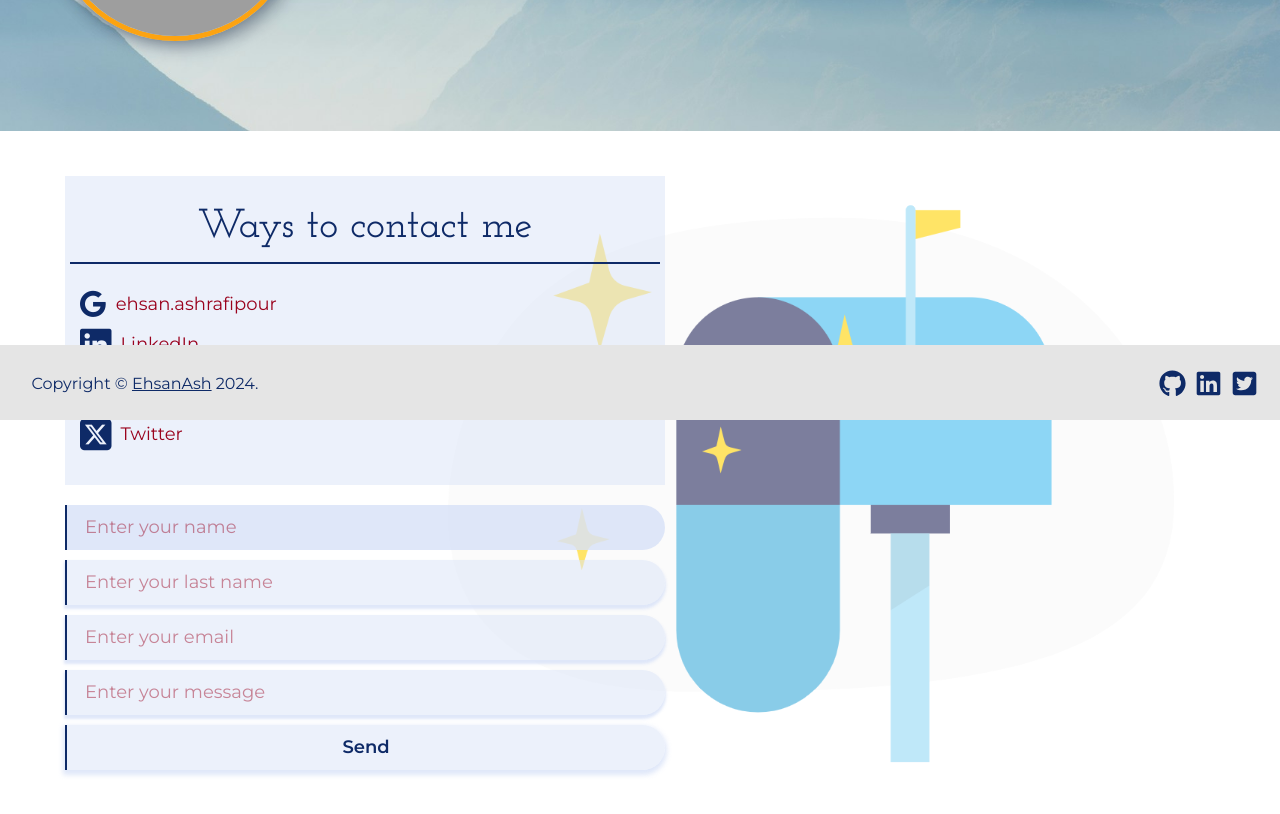
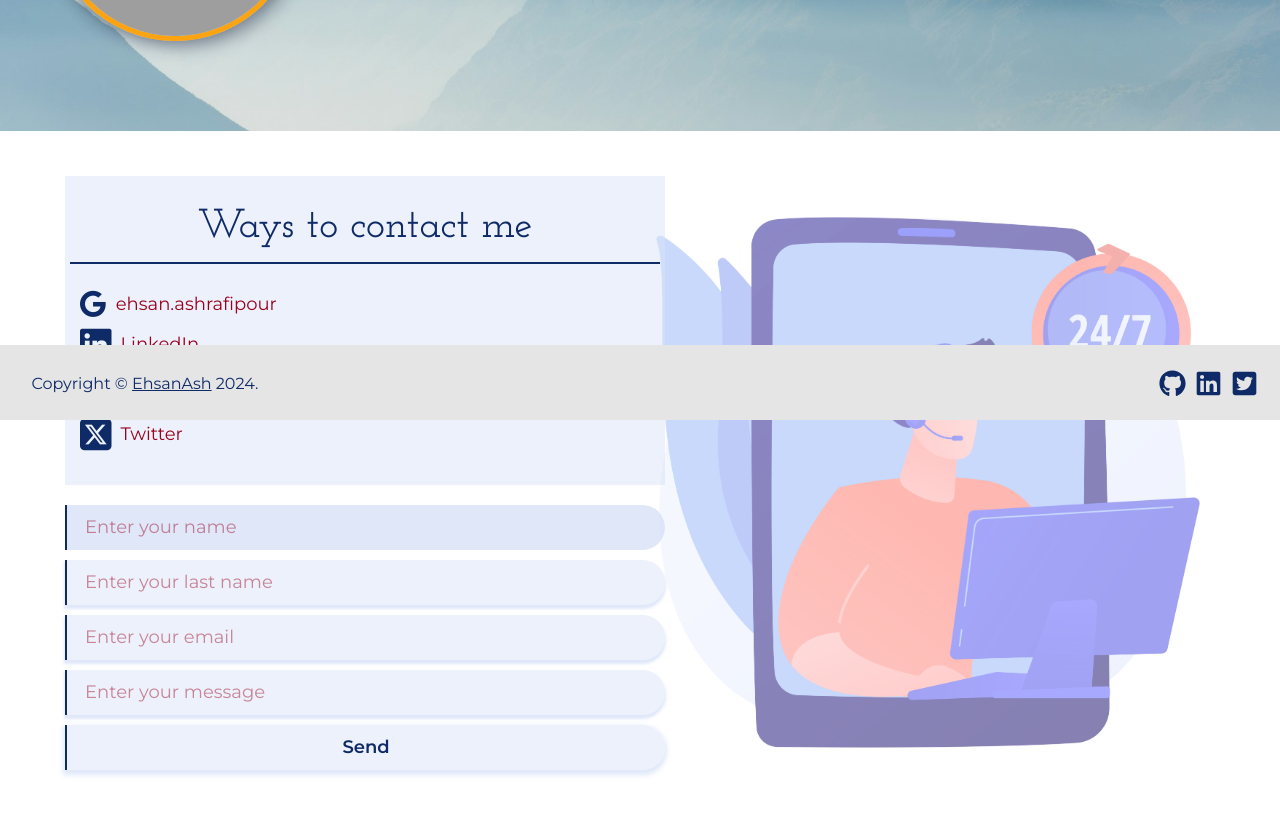
Before and after one commit to EhsanAsh/EhsanAsh-Portfolio, a React (Vite) app: page /contact in a window 1280 px wide. Shown: the part 380-1194 px from the top of the page. Built offline with nearby package versions, Linux system fonts and the light colour scheme; grey boxes are pictures that could not be loaded; a web font is replaced by a local one.

Commit message:
refactor: Update Contact page background image and overlay color

```diff
--- a/src/pages/Contact.jsx
+++ b/src/pages/Contact.jsx
@@ -2,6 +2,8 @@
 // ========================================================
 // https://www.npmjs.com/package/@emailjs/browser
 // https://www.emailjs.com/docs/
+// <a
+// <a href="https://www.freepik.com/free-vector/all-day-support-round-clock-assistance-24-hours-call-centre-subscriber-help-aid-service-telephone-calls-messages-operator-cartoon-character_11669693.htm#fromView=search&page=5&position=2&uuid=e6335a91-e40b-4d13-86d0-2c756df76da9">Image by vectorjuice on Freepik</a>
 // ===================================================
 
 // Importing Validation function and EmailJS
@@ -126,7 +128,7 @@
             p={10}
             bgImage={ContactPagePic}
             bgRepeat='no-repeat'
-            bgSize={{ base: 'cover', md: 'contain' }}
+            bgSize='contain'
             bgPosition={{ base: 'center', md: 'right' }}
             bgAttachment='scroll'
             _before={{ // Pseudo-element for overlay
@@ -136,7 +138,7 @@
                 right: 0,
                 bottom: 0,
                 left: 0,
-                bg: 'rgba(255, 255, 255, 0.4)',
+                bg: 'rgba(255, 255, 255, 0.5)',
                 zIndex: 0,
             }}
             _after={{
```
Also changed, not shown: src/assets/image/ContactPagePic.png.
